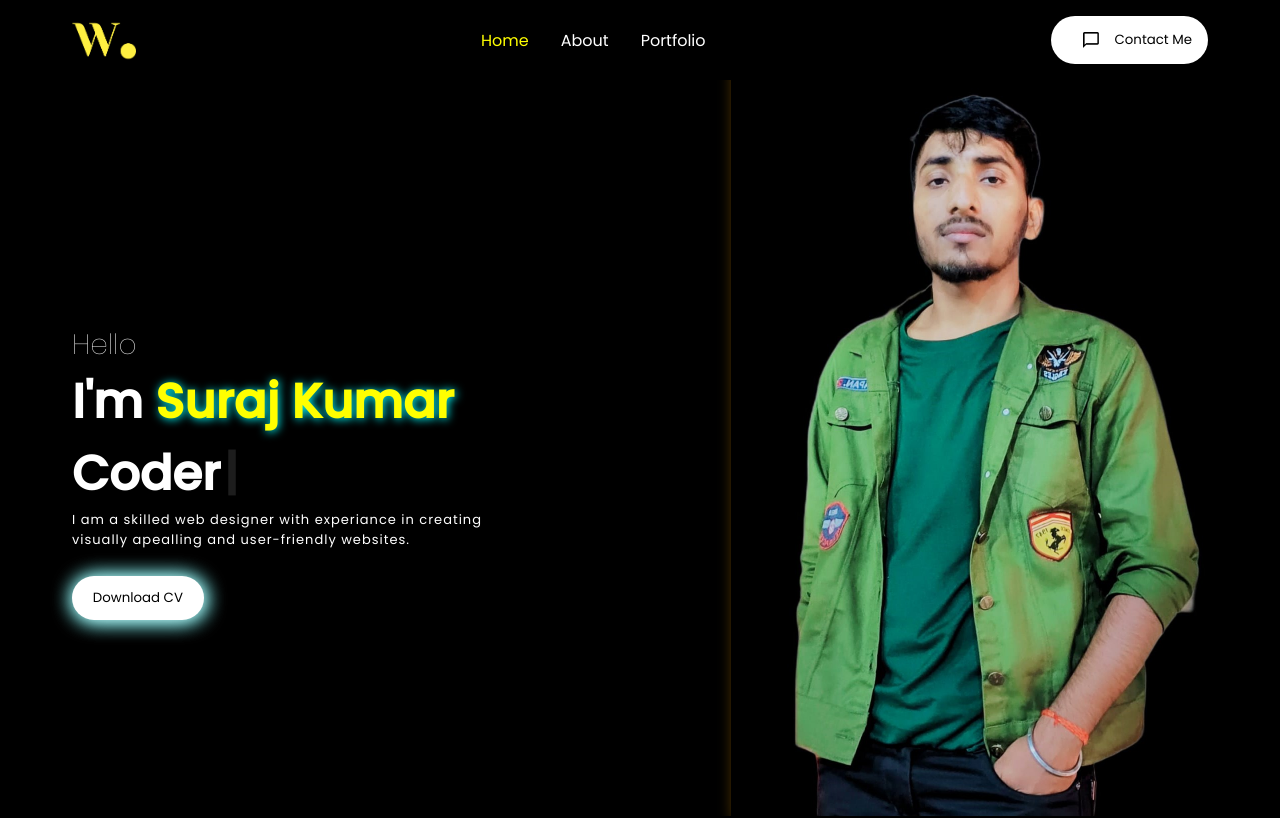
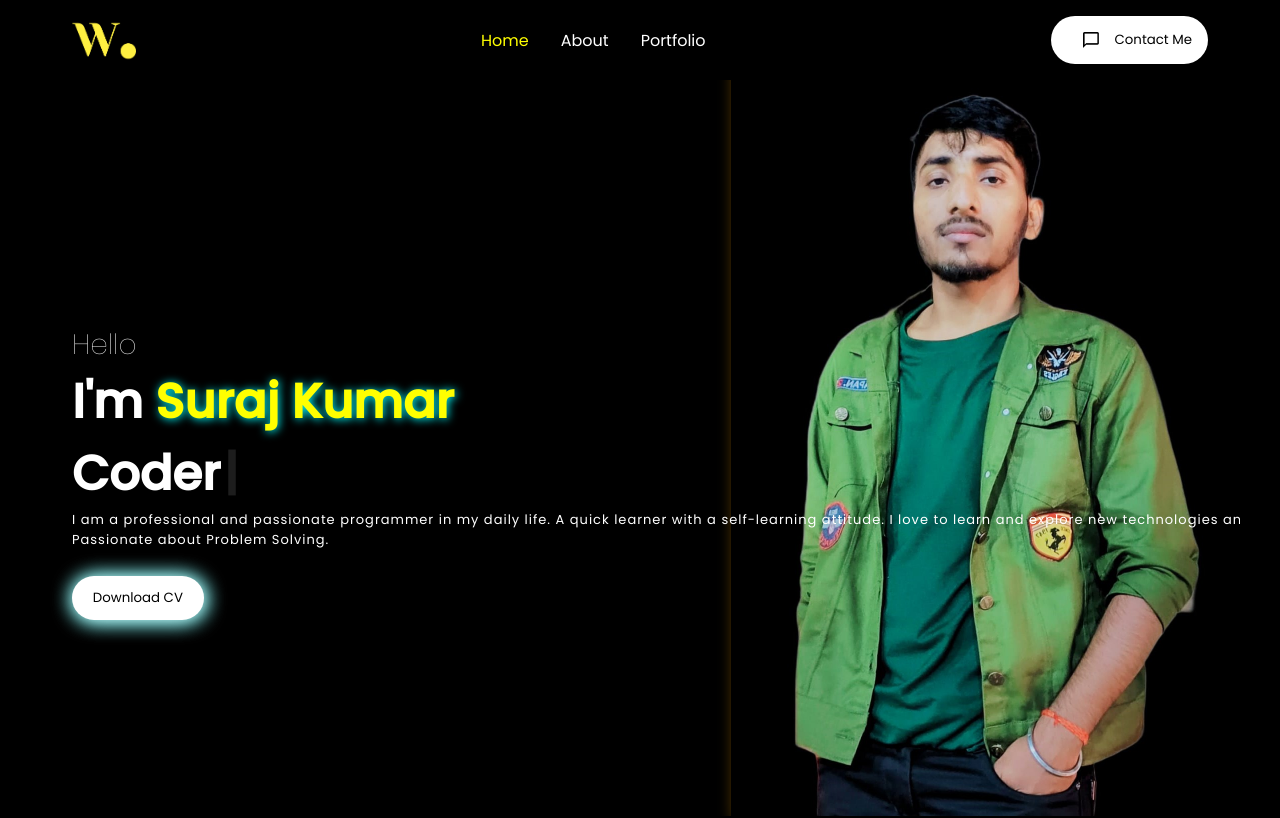
Before and after one commit to suraj2025/React-PortFolio-App, a React (Create React App) app: page / in a window 1280 px wide. Shown: the top 818 px of the page. Built offline with nearby package versions, Linux system fonts and the light colour scheme.

Commit message:
Add files via upload

```diff
--- a/src/components/Intro/intro.js
+++ b/src/components/Intro/intro.js
@@ -1,35 +1,35 @@
 import React from 'react'
-import {Typewriter} from 'react-simple-typewriter';
-// import cvFile from './assets/suraj.pdf';
+import { Typewriter } from 'react-simple-typewriter';
 import './intro.css'
 import bg from '../../assets/image.jpg'
-import hire from '../../assets/hireme.png'
-import {Link} from 'react-scroll'
+
 const intro = () => {
+
     return (
         <section id='intro'>
             <div className="introContent">
                 <span className='hello'>Hello</span>
-            <span className='introText'>I'm <span className='introName'>Suraj Kumar</span><br/>
+                <span className='introText'>I'm <span className='introName'>Suraj Kumar</span><br />
                     <Typewriter
                         words={['  Coder', '  Web Developer', '  Hacker']}
-            loop={5}
+                        loop={true}
                         cursor
 
                         typeSpeed={50}
                         deleteSpeed={30}
                         delaySpeed={1000}
-            // onLoopDone={handleDone}
-            // onType={handleType}
                     />
                 </span>
-            <p className='introPara'>I am a skilled web designer with experiance in creating <br/> visually apealling and user-friendly websites.</p>
-            <Link to="../assets/suraj.pdf" target="_blank" download><button className='btn'>Download CV</button> </Link>
+                <p className='introPara'>I am  a professional and passionate programmer in my daily life. A quick learner with a self-learning attitude. I love to learn and explore new technologies and am Passionate about Problem Solving.</p>
+
+                <a href="./assets/suraj.pdf" download="resume.pdf">
+                    <button className='btn'>Download CV</button>
+                </a>
             </div>
-            <img src={bg} alt="" className='bg'/>
+            <img src={bg} alt="" className='bg' />
 
         </section>
     )
 }
 
-export default intro
+export default intro;
```
Lines whose indentation alone changed are shown as unchanged.
